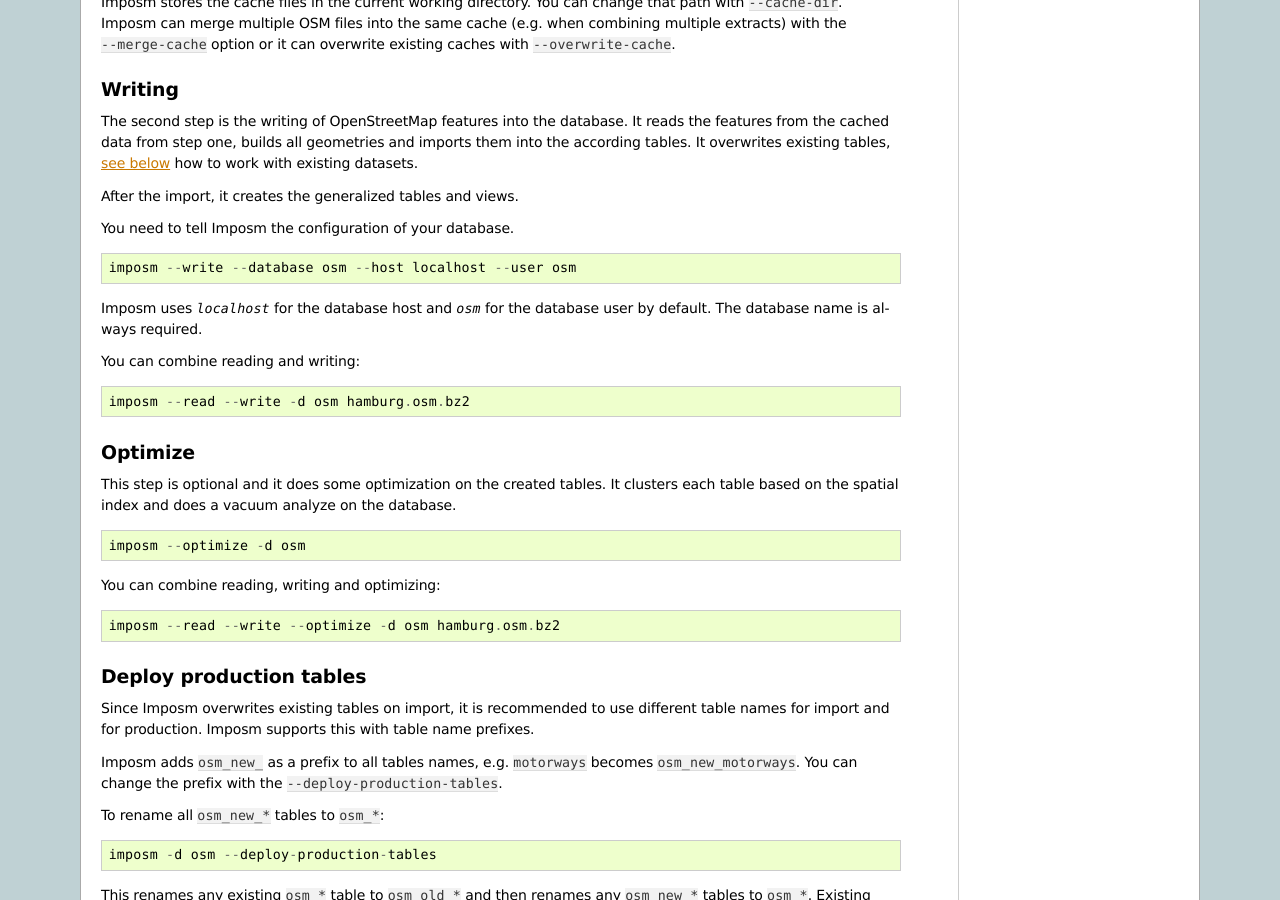
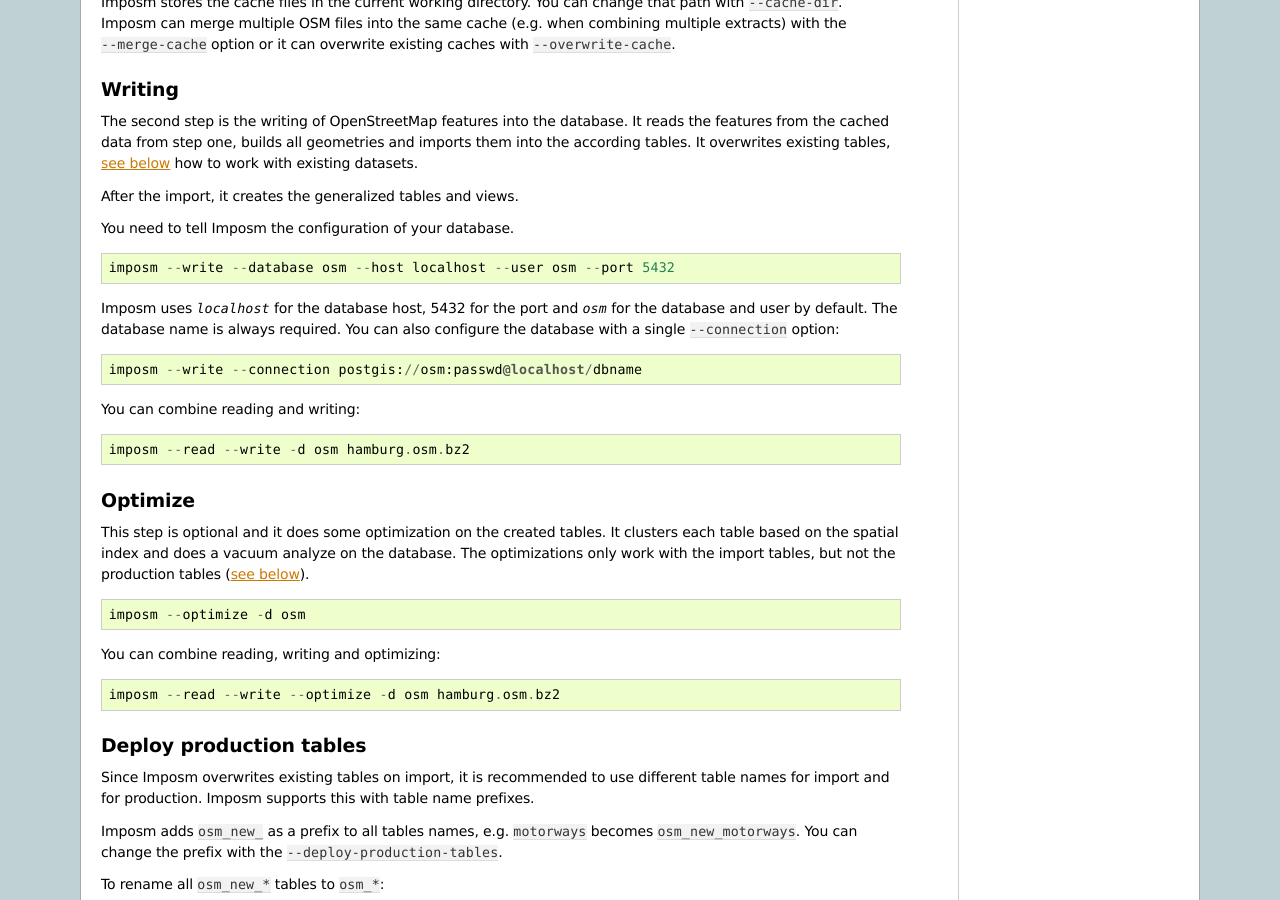
Before and after one commit to omniscale/imposm2, a Sphinx documentation site: the page built from doc/source/tutorial.rst, in a window 1280 px wide and 900 px high, scrolled down 812 px. Built offline with Sphinx 7.4.7, drawn with Linux system fonts in a browser that asks for light colours.

Commit message:
update documentation for --connection

```diff
--- a/doc/source/tutorial.rst
+++ b/doc/source/tutorial.rst
@@ -56,9 +56,11 @@
 
 ::
 
-  imposm --write --database osm --host localhost --user osm
+  imposm --write --database osm --host localhost --user osm --port 5432
 
-Imposm uses `localhost` for the database host and `osm` for the database user by default. The database name is always required.
+Imposm uses `localhost` for the database host, 5432 for the port and `osm` for the database and user by default. The database name is always required. You can also configure the database with a single ``--connection`` option::
+
+  imposm --write --connection postgis://osm:passwd@localhost/dbname
 
 You can combine reading and writing::
 
@@ -68,7 +70,7 @@
 Optimize
 --------
 
-This step is optional and it does some optimization on the created tables. It clusters each table based on the spatial index and does a vacuum analyze on the database.
+This step is optional and it does some optimization on the created tables. It clusters each table based on the spatial index and does a vacuum analyze on the database. The optimizations only work with the import tables, but not the production tables (:ref:`see below <production_tables>`).
 
 ::
 
```
Also changed, not shown: 1 other file.
